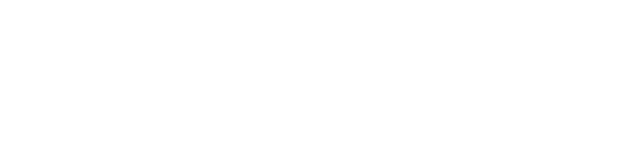
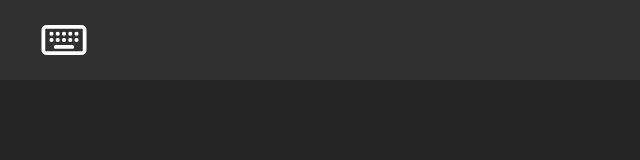
Before and after one commit to alessandrovinciabc/type-type, a plain HTML site: page index.html in a window 1280 px wide. Shown: the whole page, without its empty margins (0-640 px from the left). Drawn offline with Linux system fonts and the light colour scheme; a web font is replaced by a local one.

Commit message:
Add: top bar, change text button

```diff
--- a/css/main.css
+++ b/css/main.css
@@ -14,3 +14,70 @@ body{
     color: white;
     box-sizing: border-box;
 }
+
+.container{
+    background-color: #252525;
+    height: 100vh;
+}
+
+.top-bar{
+    background-color: #303030;
+    padding: 0 1vh;
+    height: 10vh;
+    display: flex;
+    align-items: center;
+}
+
+.change-text-btn{
+    display: flex;
+    justify-content: center;
+    align-items: center;
+    flex-direction: column;
+    height: 3rem;
+    width: 4rem;
+    margin: 0 1.5rem;
+    outline: none;
+    color: white;
+    background-color: rgb(0,0,0,0);
+    border:none;
+}
+
+.change-text-btn::before{
+    content: "";
+    visibility: hidden;
+    position: absolute;
+    top: calc(5vh - 0.5rem);
+    left: calc(1.5rem + 1vh + 1rem);
+    height: 1rem;
+    width: 2rem;
+    background-color: rgba(172, 172, 172, 0.3);
+    border-radius: 5px;
+    transition: all .1s ease-in-out;
+}
+
+.change-text-btn::after{
+    content:"Change text";
+    display: inline-block;
+    position: absolute;
+    top: 11vh;
+    visibility: hidden;
+    border-radius: 3px;
+    padding: 0.5rem 0.3rem;
+    background-color: rgba(172, 172, 172, 0.3);
+}
+
+.change-text-btn:hover{
+    cursor: pointer;
+}
+
+.change-text-btn:hover:after{
+    visibility: visible;
+}
+
+.change-text-btn:active:before{
+    visibility: visible;
+    top: calc(5vh - 1.5rem);
+    left: calc(1.5rem + 1vh);
+    height: 3rem;
+    width: 4rem;
+}
--- a/index.html
+++ b/index.html
@@ -8,10 +8,23 @@
     <!--Google fonts-->
     <link href="https://fonts.googleapis.com/css?family=Bellota+Text:400,700|Martel:400,700&display=swap" rel="stylesheet">
 
+    <!--Font Awesome-->
+    <script src="https://kit.fontawesome.com/227c4e4a3b.js" crossorigin="anonymous"></script>
+
     <!--My css-->
     <link rel="stylesheet" href="./css/main.css">
 </head>
 <body>
+    <div class="container">
+        <div class="top-bar">
+            <button class="change-text-btn">
+                <i class="far fa-keyboard fa-3x"></i>
+            </button>
+        </div>
+        <div class="container-input">
+
+        </div>
+    </div>
 
 </body>
 </html>
```
